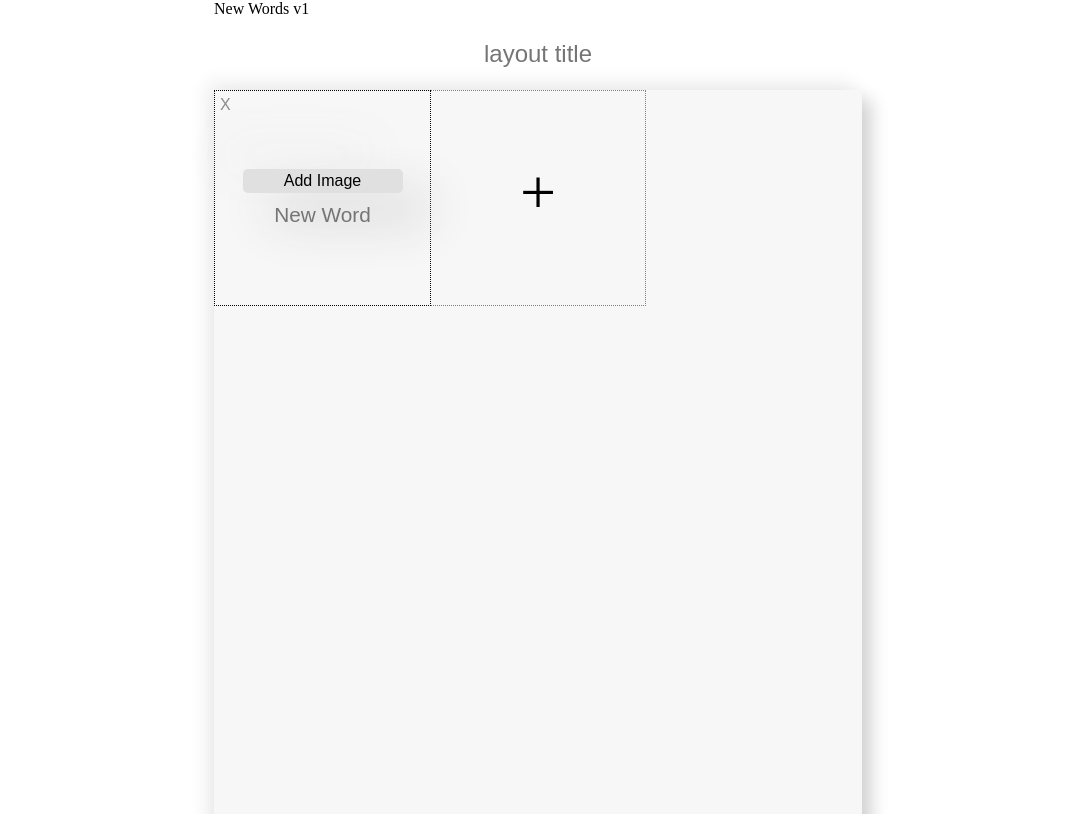
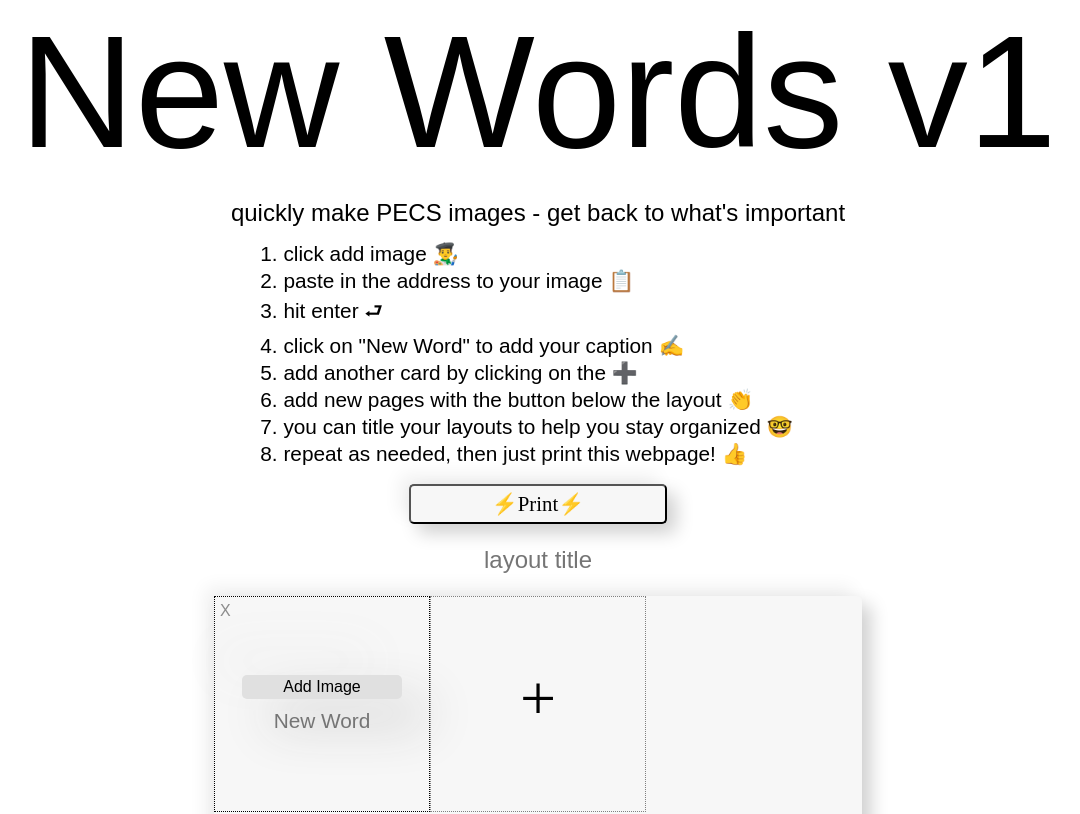
Before and after one commit to Wills-Git/New-Words, a React app in the folder client/: page / in a window 1280 px wide. Shown: the top 814 px of the page, without its empty margins (102-1182 px from the left). Built offline with nearby package versions, Linux system fonts and the light colour scheme.

Commit message:
frontend mvp

```diff
--- a/client/src/components/App/App.css
+++ b/client/src/components/App/App.css
@@ -11,6 +11,53 @@
     align-items: center;
     margin:auto;
     background-color: #ffffff
+}
+.hero h1{
+    display: grid;
+  justify-content: center;
+  align-content: center;
+font-size: 10rem;
+font-family: sans-serif;
+}
+.hero h2{
+    display: grid;
+  justify-content: center;
+  align-content: center;
+    font-size: 1.5rem;
+font-family: sans-serif;
+}
+.hero ol{
+
+
+    font-family: sans-serif;
+    font-size: 1.3rem;
+    display: grid;
+  justify-content: center;
+  align-content: center
+}
+.hero li{
+    padding-bottom: 3px;
+}
+
+.hero{
+    display: flex;
+    flex-direction: column;
+    align-content: center;
+    align-items: center;
+    justify-content: center;
+
+    /* grid-auto-flow: row; */
+    gap: 15px;
+}
+.print-button{
+    height:2.5rem;
+    font-size: 1.3rem;
+    min-width: max-content;
+    width: calc(20% + 50px);
+    border-radius: 5px;
+background: #f7f7f7;
+box-shadow:  9px 9px 18px #d0d0d0,
+             -9px -9px 18px #f0f0f0;
 }
 
 .addPage {
@@ -26,3 +73,8 @@
     width: 100px;
     position:relative
 }
+@media print {
+    .hero{
+        display: none;
+    }
+}
--- a/client/src/components/App/App.js
+++ b/client/src/components/App/App.js
@@ -6,15 +6,38 @@ import './App.css'
 function App(){
     const [layouts,setLayouts] = useState([0])
 
-
     function NewLayout (){
         setLayouts([...layouts, layouts.length])
+    }
+
+    function PrintButton(){
+        const handlePrint = () => {
+            window.print();
+          };
+return (
+    <button className='print-button' onClick = {handlePrint}>⚡️Print⚡️</button>
+)
     }
 
     const pages = layouts.map(layout => <Layout/>)
     return(
         <div className='app'>
+            <div className='hero'>
             <h1>New Words v1</h1>
+            <h2>quickly make PECS images - get back to what's important</h2>
+            <ol>
+                <li>click add image 👨‍🎨</li>
+                <li>paste in the address to your image 📋</li>
+                <li>hit enter ⮐</li>
+                <li>click on "New Word" to add your caption ✍️ </li>
+                <li>add another card by clicking on the ➕ </li>
+                <li>add new pages with the button below the layout 👏 </li>
+                <li>you can title your layouts to help you stay organized 🤓</li>
+                <li>repeat as needed, then just print this webpage! 👍</li>
+
+            </ol>
+            <PrintButton/>
+            </div>
             {pages}
             <button className ="addPage" onClick={NewLayout}>+</button>
         </div>
--- a/client/src/components/Card/Card.css
+++ b/client/src/components/Card/Card.css
@@ -21,7 +21,7 @@
 }
 .card:nth-last-child(-n + 2):not(.add-card){
     border-right: 1px dotted black;
-    margin-right: -1px;
+    margin-right: 0px;
 }
 .card:nth-child(12):not(.add-card){
     margin-right: none !important;
--- a/client/src/components/Card/Card.js
+++ b/client/src/components/Card/Card.js
@@ -18,7 +18,12 @@ export function Card(props) {
       };
     const NewImage = ({onClick}) => {
 
-        return <img src={currentImgUrls[ID]} onClick={onClick} />
+        return <img
+        src={currentImgUrls[ID]}
+        onClick={onClick}
+        onError={e => {
+            e.target.src = 'https://media.tenor.com/xNHSjjcrl50AAAAM/scooby-doo.gif';
+            e.onerror=null}} />
     }
     const handleAddImage = (event) => {
         if (event.key === 'Enter') {
@@ -42,7 +47,10 @@ export function Card(props) {
     function AddImageDialog({onClose}) {
         return (
             <dialog open onClose={onClose}>
-                <input type="url" ref={addImageRef} placeholder='🥺image address🥺' onKeyDown={handleAddImage}/>
+                <input type="url" ref={addImageRef}
+                placeholder='image address 🥺'
+                onKeyDown={handleAddImage}
+            />
             </dialog>
         )
     }
```
